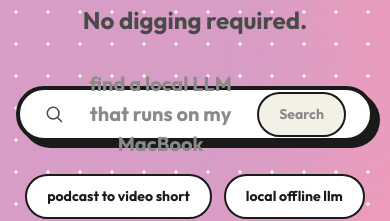
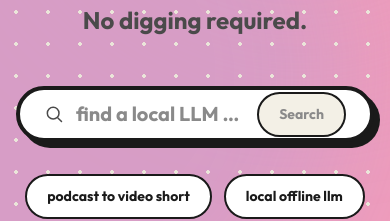
Before and after one commit to Nyx-abu/nori, a Next.js app: page / in a window 390 px wide. Shown: the part 584-805 px from the top of the page. Built offline with nearby package versions, Linux system fonts and the light colour scheme; no server answers; the database is empty.

Commit message:
fix: responsive search bar placeholder truncation

```diff
--- a/components/search/SearchBar.tsx
+++ b/components/search/SearchBar.tsx
@@ -93,7 +93,7 @@ export function SearchBar({
         )}
       >
         <SearchIcon />
-        <div className="relative flex-1">
+        <div className="relative flex-1 min-w-0">
           <input
             type="text"
             value={value}
@@ -109,7 +109,7 @@ export function SearchBar({
           {!userTyping && (
             <div
               className={cn(
-                'pointer-events-none absolute inset-y-0 left-0 flex items-center font-bold',
+                'pointer-events-none absolute inset-y-0 left-0 right-0 flex items-center font-bold overflow-hidden',
                 textClass,
                 'text-text-muted',
               )}
@@ -125,6 +125,7 @@ export function SearchBar({
                     duration: 0.4,
                     ease: [0.16, 1, 0.3, 1],
                   }}
+                  className="block w-full truncate"
                 >
                   {EXAMPLES[placeholderIndex]}
                 </motion.span>
```
Also changed, not shown: 1 other file (tests, documents, lock files or other folders).
